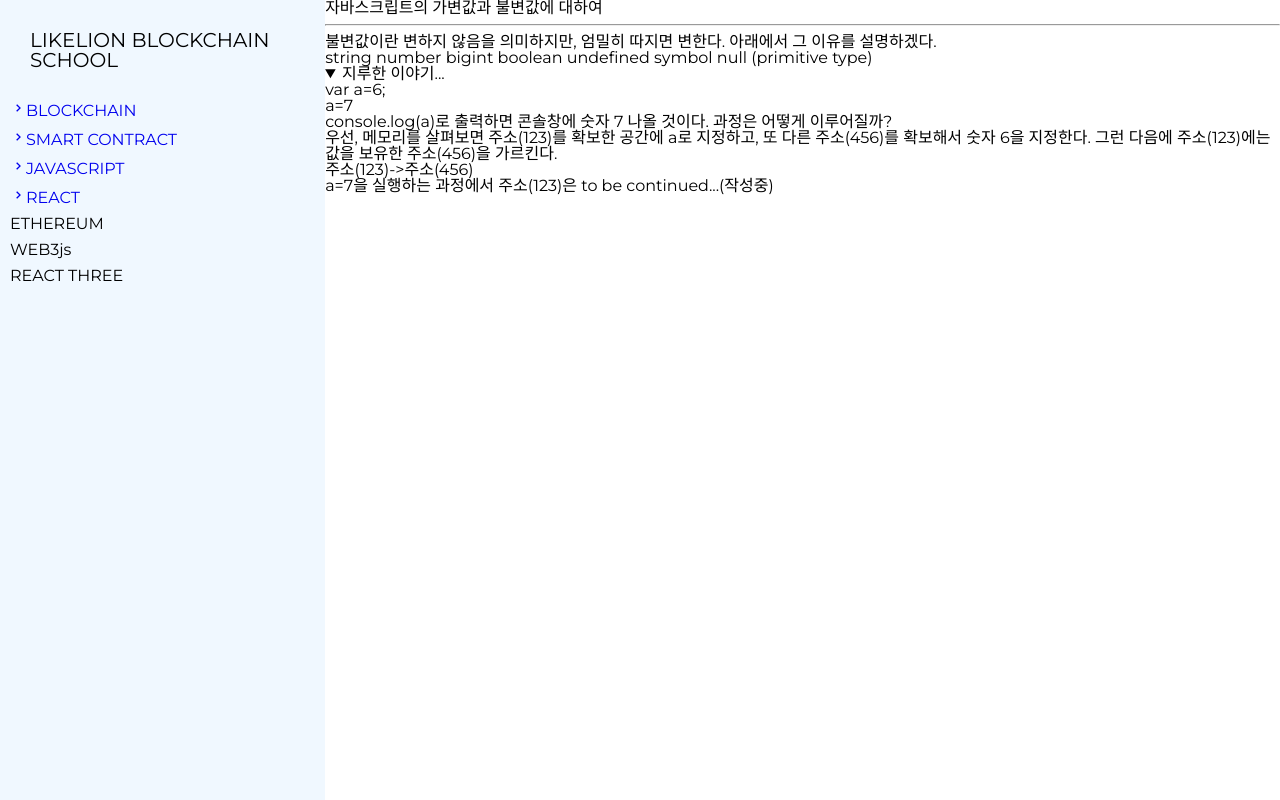
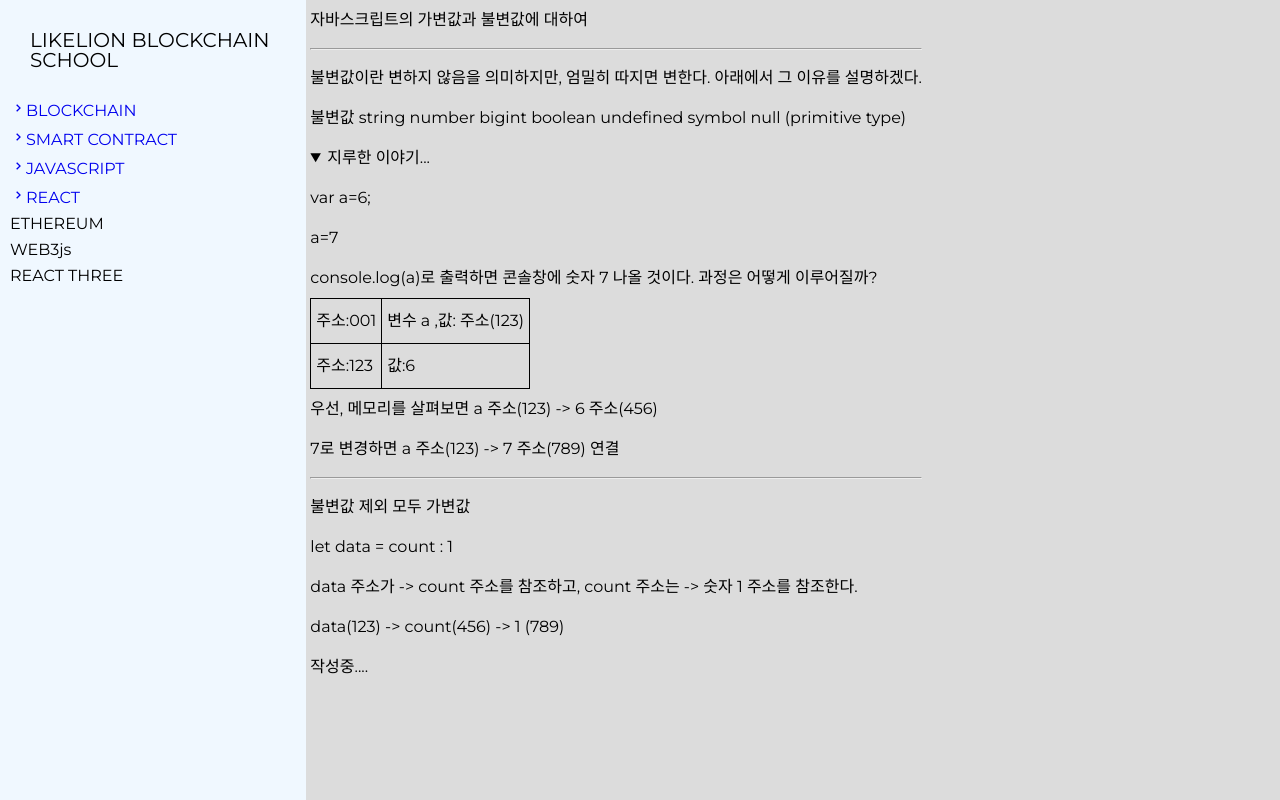
Before and after one commit to azerclion/likelionblockchain, a React (Create React App) app: page /javascript/JavasscriptMemoryData in a window 1280 px wide. Both pictures are taken after a click on the heading "지루한 이야기...". Built offline with nearby package versions, Linux system fonts and the light colour scheme.

Commit message:
writing JS MemoryDta

```diff
--- a/src/pages/javascriptPage/JavascriptContent.js
+++ b/src/pages/javascriptPage/JavascriptContent.js
@@ -17,8 +17,6 @@ function JavascriptContent(props) {
         JavascriptContentContainer
         <div>
           <p>어쩌고 저쩌고....</p>
-          <p>어쩌고 저쩌고....</p>
-          <p>어쩌고 저쩌고....</p>
         </div>
       </div>
     </JavascriptContentContainer>
--- a/src/pages/javascriptPage/JavasscriptMemoryData.js
+++ b/src/pages/javascriptPage/JavasscriptMemoryData.js
@@ -6,10 +6,27 @@ const JavascriptContainer = styled.div`
   flex-direction: row;
   justify-content: flex-start;
   background-color: gainsboro;
+  line-height: 2.5;
+  padding-left: 4px;
+`;
+
+const TableContainer = styled.tbody`
+  margin-top: 12px;
+  padding: 6px;
+
+  tr {
+    border: solid 1px black;
+  }
+
+  td {
+    border: solid 1px black;
+    padding: 2px 5px;
+  }
 `;
 
 function JavaScriptData() {
   return (
+    <JavascriptContainer>
       <div>
         <h1>자바스크립트의 가변값과 불변값에 대하여</h1>
         <hr />
@@ -17,7 +34,10 @@ function JavaScriptData() {
           불변값이란 변하지 않음을 의미하지만, 엄밀히 따지면 변한다. 아래에서 그
           이유를 설명하겠다.
         </p>
-      <p>string number bigint boolean undefined symbol null (primitive type)</p>
+        <p>
+          불변값 string number bigint boolean undefined symbol null (primitive
+          type)
+        </p>
         <details>
           <summary>지루한 이야기...</summary>
           <p>var a=6;</p>
@@ -26,15 +46,42 @@ function JavaScriptData() {
             console.log(a)로 출력하면 콘솔창에 숫자 7 나올 것이다. 과정은 어떻게
             이루어질까?
           </p>
+
+          <table>
+            <tbody>
+              <TableContainer>
+                <tr>
+                  <td>주소:001</td>
+                  <td>변수 a ,값: 주소(123)</td>
+                </tr>
+              </TableContainer>
+              <TableContainer>
+                <tr>
+                  <td>주소:123</td>
+                  <td>값:6</td>
+                </tr>
+              </TableContainer>
+            </tbody>
+          </table>
+
+          <p>우선, 메모리를 살펴보면 a 주소(123) {"->"} 6 주소(456)</p>
+          <p>7로 변경하면 a 주소(123) {"->"} 7 주소(789) 연결 </p>
+        </details>
+
+        <hr />
+
+        <h1>불변값 제외 모두 가변값</h1>
+        <p>let data = count {":"} 1</p>
         <p>
-          우선, 메모리를 살펴보면 주소(123)를 확보한 공간에 a로 지정하고, 또
-          다른 주소(456)를 확보해서 숫자 6을 지정한다. 그런 다음에 주소(123)에는
-          값을 보유한 주소(456)을 가르킨다.
+          data 주소가 {"->"} count 주소를 참조하고, count 주소는 {"->"} 숫자 1
+          주소를 참조한다.{" "}
         </p>
-        <p>주소(123){"->"}주소(456)</p>
-        <p>a=7을 실행하는 과정에서 주소(123)은 to be continued...(작성중)</p>
-      </details>
+        <p>
+          data(123) {"->"} count(456) {"->"} 1 (789)
+        </p>
+        <p>작성중....</p>
       </div>
+    </JavascriptContainer>
   );
 }
 
```
Lines whose indentation alone changed are shown as unchanged.
